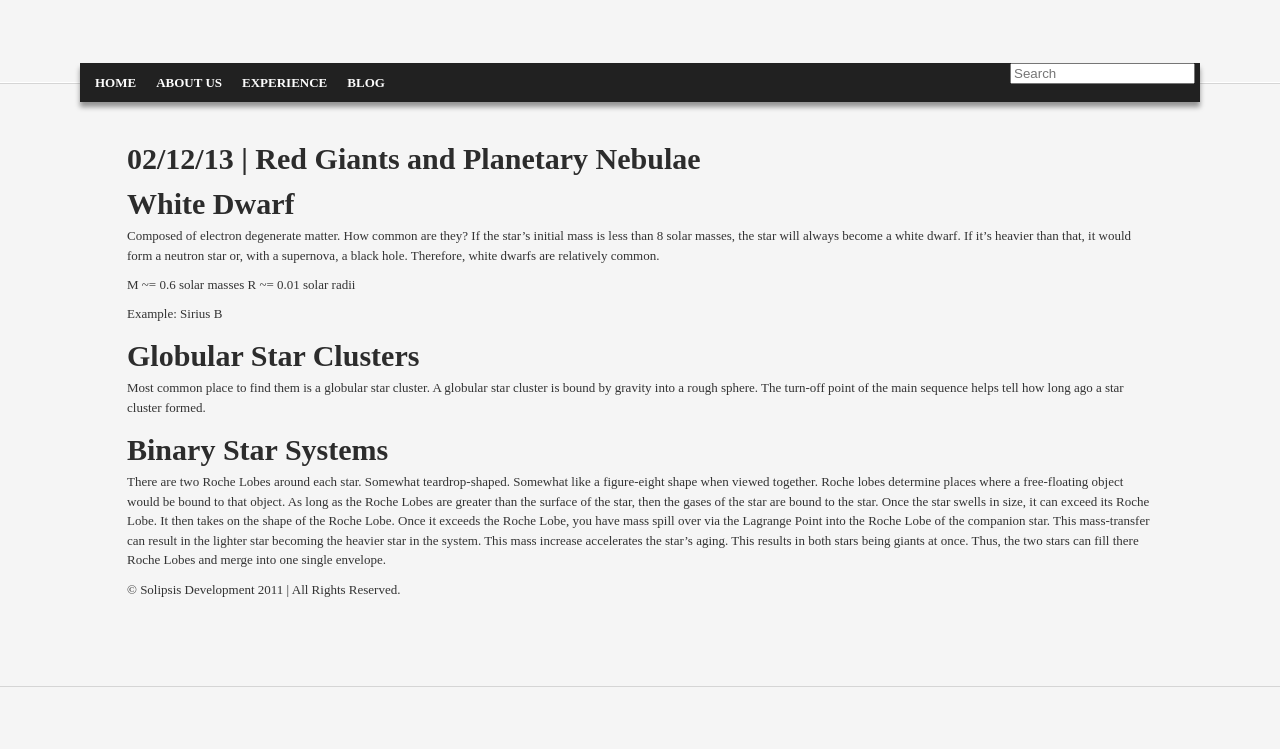
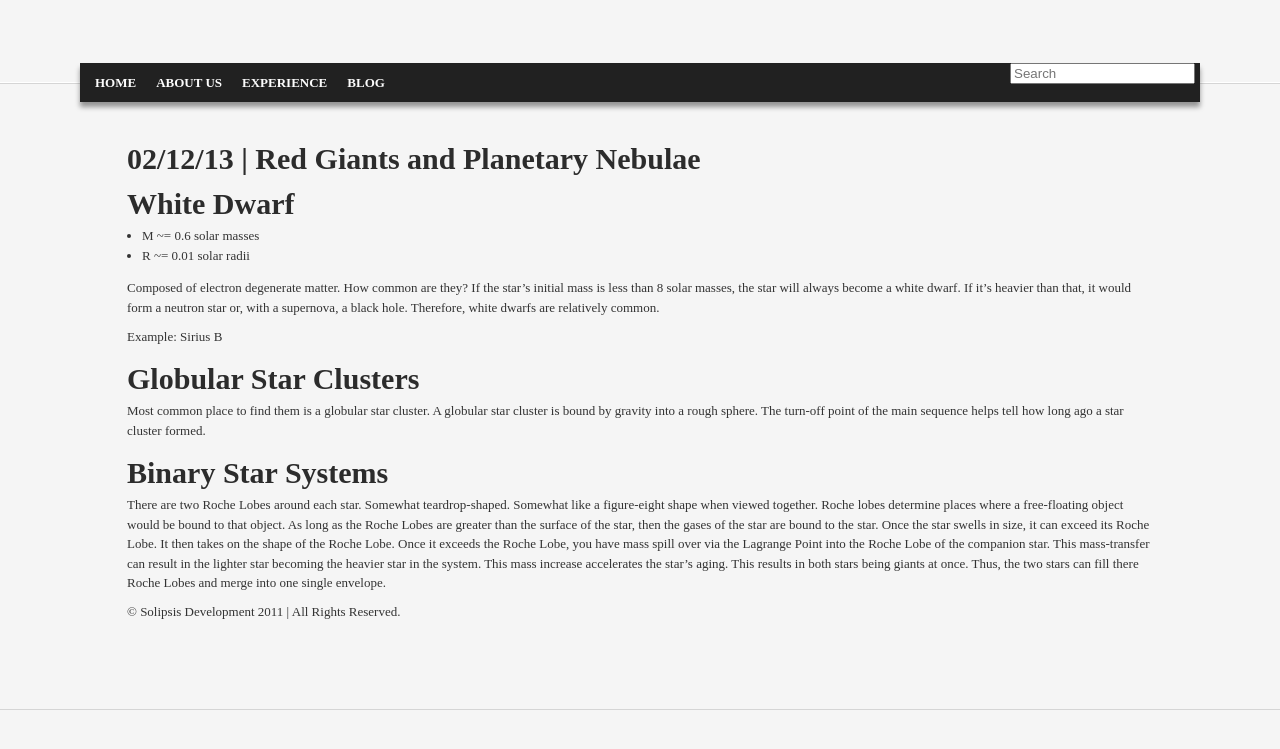
Before and after one commit to berkona/berkona.github.com, a Jekyll site: the page built from notes/astr102/_posts/2013-02-12-Red-Giants-and-Planetary-Nebulae.md, in a window 1280 px wide. Shown: the top 749 px of the page. Built offline with Jekyll 4.4.1, drawn with Linux system fonts in a browser that asks for light colours; Markdown is read by kramdown in place of the engine named in the settings.

```diff
--- a/notes/astr102/_posts/2013-02-12-Red-Giants-and-Planetary-Nebulae.md
+++ b/notes/astr102/_posts/2013-02-12-Red-Giants-and-Planetary-Nebulae.md
@@ -7,10 +7,10 @@ layout: note
 White Dwarf
 ============
 
+- M ~= 0.6 solar masses
+- R ~= 0.01 solar radii
+
 Composed of electron degenerate matter.  How common are they?  If the star's initial mass is less than 8 solar masses, the star will always become a white dwarf.  If it's heavier than that, it would form a neutron star or, with a supernova, a black hole.  Therefore, white dwarfs are relatively common.
-
-M ~= 0.6 solar masses
-R ~= 0.01 solar radii
 
 Example: Sirius B
 
```
